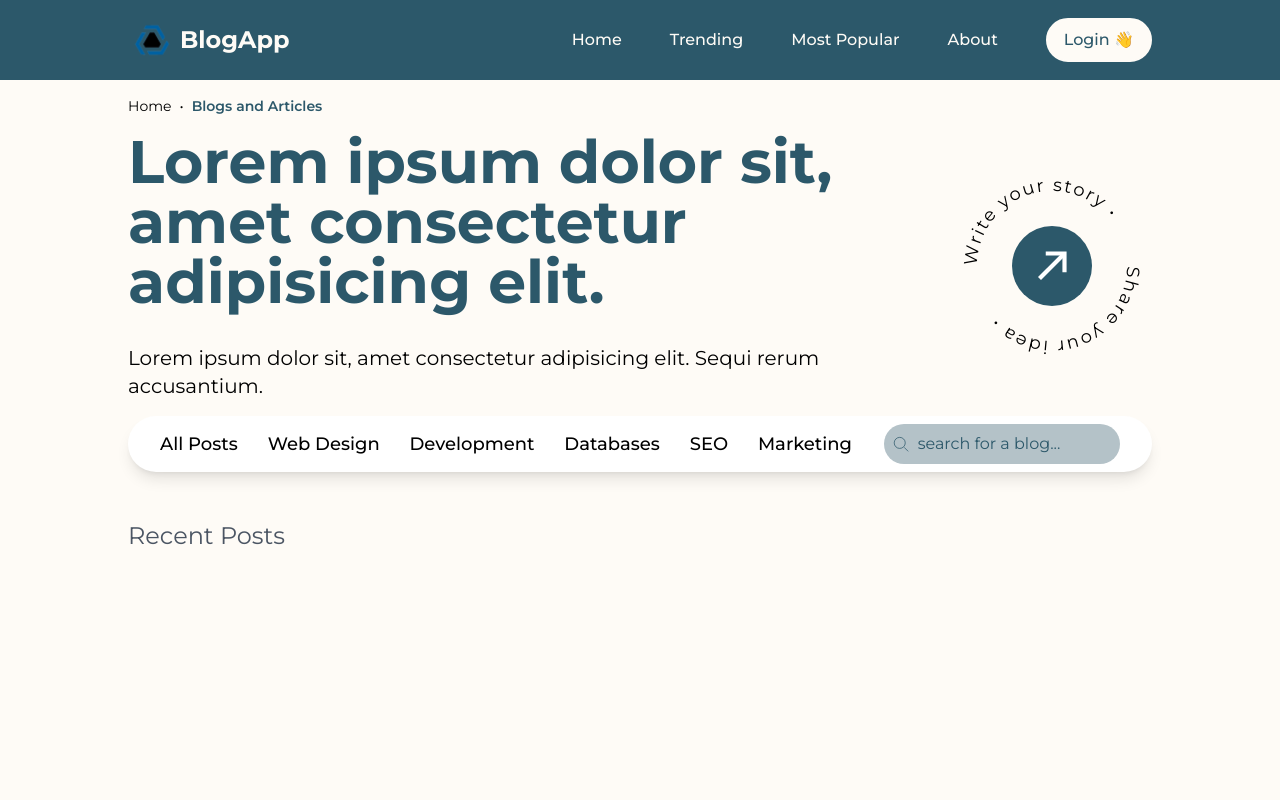
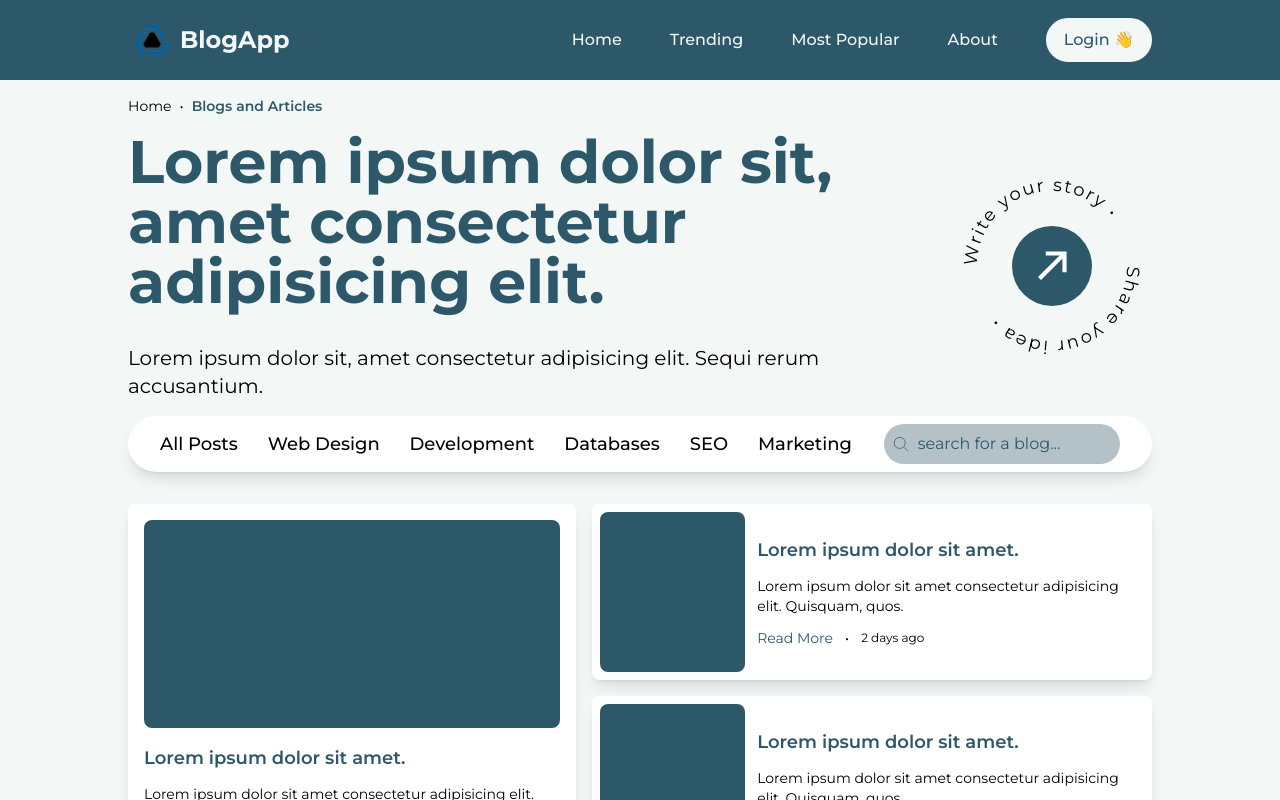
Before and after one commit to EzeibekweEmma/Blog, a React (Vite) app: page / in a window 1280 px wide. Shown: the top 800 px of the page. Built offline with nearby package versions, Linux system fonts and the light colour scheme; no server answers.

Commit message:
feat: add BlogCard and FeaturedPosts components, update Homepage to display featured posts, and adjust MainCategories styles

```diff
--- /dev/null
+++ b/src/components/BlogCard.tsx
@@ -0,0 +1,42 @@
+import { Link } from 'react-router-dom';
+
+const BlogCard = (props: { isFeatured?: boolean }) => {
+  const { isFeatured } = props;
+  return (
+    <div
+      className={`bg-white rounded-lg shadow-lg ${
+        isFeatured
+          ? 'p-4 h-full'
+          : 'flex gap-3 p-2 justify-between items-center'
+      }`}
+    >
+      {/* image */}
+      <div
+        className={`bg-[#2c586a] rounded-lg ${
+          isFeatured ? 'h-52' : 'h-40 w-48'
+        }`}
+      />
+      <div className={isFeatured ? 'mt-4' : ''}>
+        <Link
+          to="/blog"
+          className="text-lg font-semibold text-[#2c586a] hover:underline"
+        >
+          Lorem ipsum dolor sit amet.
+        </Link>
+        <p className="text-sm mt-3">
+          Lorem ipsum dolor sit amet consectetur adipisicing elit. Quisquam,
+          quos.
+        </p>
+        <div className="flex items-center mt-3 text-sm gap-3">
+          <Link to="/blog" className="text-[#2c586a] hover:underline">
+            Read More
+          </Link>
+          <span>•</span>
+          <span className="text-xs">2 days ago</span>
+        </div>
+      </div>
+    </div>
+  );
+};
+
+export default BlogCard;
--- /dev/null
+++ b/src/components/FeaturedPosts.tsx
@@ -0,0 +1,29 @@
+import BlogCard from './BlogCard';
+
+const FeaturedPosts = () => {
+  const blogs = ['', '', ''];
+
+  return (
+    blogs.length > 0 && (
+      <div className="mt-4 flex flex-col md:flex-row gap-4 w-full justify-between">
+        <div className="flex-[0.8] md:flex hidden">
+          <BlogCard isFeatured />
+        </div>
+        <div className="flex md:hidden">
+          <BlogCard />
+        </div>
+        {blogs.length > 1 && (
+          <div className="flex-1 flex gap-4 flex-col justify-between">
+            {blogs.slice(1).map((blog, index) => (
+              <div key={index} className="">
+                <BlogCard />
+              </div>
+            ))}
+          </div>
+        )}
+      </div>
+    )
+  );
+};
+
+export default FeaturedPosts;
--- a/src/components/MainCategories.tsx
+++ b/src/components/MainCategories.tsx
@@ -12,7 +12,7 @@ const MainCategories = () => {
     'Marketing',
   ];
   return (
-    <div className="hidden md:flex flex-col lg:flex-row bg-white rounded-3xl xl:rounded-full h-14 px-8 shadow-lg items-center justify-center lg:gap-8">
+    <div className="hidden md:flex flex-col lg:flex-row bg-white rounded-3xl xl:rounded-full h-14 px-8 shadow-lg items-center justify-center lg:gap-8 mb-4 lg:mb-0">
       <div className="flex-1 flex items-center justify-between flex-wrap w-full mt-8 mb-2 lg:m-0">
         {categories.map((category, index) => (
           <Link
--- a/src/components/Navbar.tsx
+++ b/src/components/Navbar.tsx
@@ -6,7 +6,7 @@ const Navbar = () => {
   const [open, isOpen] = useState(false);
 
   return (
-    <nav className="flex justify-center bg-[#2c586a] text-[#FEFBF6] z-50">
+    <nav className="flex justify-center bg-[#2c586a] text-[#f3f8f6] z-50">
       <div className="w-[95vw] md:w-[90vw] lg:w-[85vw] xl:w-[80vw] 2xl:w-[1250px]">
         <div className="w-full h-16 md:h-20 flex items-center justify-between">
           {/* LOGO */}
@@ -25,17 +25,17 @@ const Navbar = () => {
               {/* {open ? "X" : "☰"} */}
               <div className="flex flex-col gap-[5.4px]">
                 <div
-                  className={`h-[3px] rounded-md w-6 bg-[#FEFBF6] origin-left transition-all ease-in-out ${
+                  className={`h-[3px] rounded-md w-6 bg-[#f3f8f6] origin-left transition-all ease-in-out ${
                     open && 'rotate-45'
                   }`}
                 />
                 <div
-                  className={`h-[3px] rounded-md w-6 bg-[#FEFBF6] transition-all ease-in-out ${
+                  className={`h-[3px] rounded-md w-6 bg-[#f3f8f6] transition-all ease-in-out ${
                     open && 'opacity-0'
                   }`}
                 />
                 <div
-                  className={`h-[3px] rounded-md w-6 bg-[#FEFBF6] origin-left transition-all ease-in-out ${
+                  className={`h-[3px] rounded-md w-6 bg-[#f3f8f6] origin-left transition-all ease-in-out ${
                     open && '-rotate-45'
                   }`}
                 />
@@ -60,7 +60,7 @@ const Navbar = () => {
                 About
               </Link>
               <Link to="/login" onClick={() => isOpen(false)}>
-                <button className="py-2 px-4 rounded-3xl hover:bg-[#2c586a] bg-[#FEFBF6] hover:text-[#FEFBF6] text-[#2c586a] border-[#FEFBF6] border-2">
+                <button className="py-2 px-4 rounded-3xl hover:bg-[#2c586a] bg-[#f3f8f6] hover:text-[#f3f8f6] text-[#2c586a] border-[#f3f8f6] border-2">
                   Login 👋
                 </button>
               </Link>
@@ -74,7 +74,7 @@ const Navbar = () => {
             <Link to="/">About</Link>
             <SignedOut>
               <Link to="/login">
-                <button className="py-2 px-4 rounded-3xl hover:bg-[#2c586a] bg-[#FEFBF6] hover:text-[#FEFBF6] text-[#2c586a] border-[#FEFBF6] border-2">
+                <button className="py-2 px-4 rounded-3xl hover:bg-[#2c586a] bg-[#f3f8f6] hover:text-[#f3f8f6] text-[#2c586a] border-[#f3f8f6] border-2">
                   Login 👋
                 </button>
               </Link>
--- a/src/index.css
+++ b/src/index.css
@@ -3,7 +3,7 @@
 @tailwind utilities;
 
 body {
-  background-color: #FEFBF6;
+  background-color: #f3f8f6;
   width: 100vw;
   overflow-x: hidden;
   font-family: "Montserrat", sans-serif;
--- a/src/routes/Homepage.tsx
+++ b/src/routes/Homepage.tsx
@@ -1,6 +1,7 @@
 import { Link } from 'react-router-dom';
 import PageWrapper from '../components/pageWrapper';
 import MainCategories from '../components/MainCategories';
+import FeaturedPosts from '../components/FeaturedPosts';
 
 const Homepage = () => {
   return (
@@ -69,7 +70,7 @@ const Homepage = () => {
         {/* CATEGORIES */}
         <MainCategories />
         {/* FEATURED POSTS */}
-        {/* <FeaturedPosts /> */}
+        <FeaturedPosts />
         {/* POST LIST */}
         <div className="">
           <h1 className="my-8 text-2xl text-gray-600">Recent Posts</h1>
```
